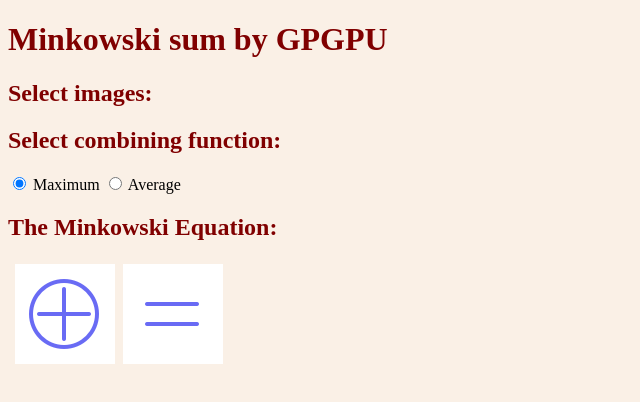
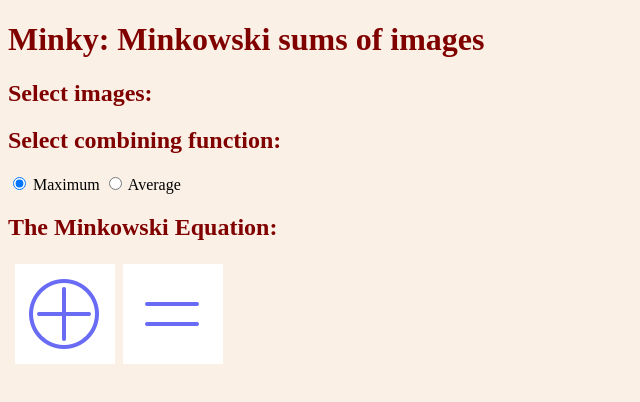
Before and after one commit to Cortado-J/Minky, a plain HTML site: page index.html in a window 1280 px wide. Shown: the whole page, without its empty margins (0-640 px from the left). Drawn offline with Linux system fonts and the light colour scheme.

Commit message:
Change title

```diff
--- a/index.html
+++ b/index.html
@@ -20,7 +20,7 @@
   <div class="test">
     <!-- Page Content -->
     <div id="page-content-wrapper" style="margin-bottom: 10px;">
-      <h1>Minkowski sum by GPGPU</h1>
+      <h1>Minky: Minkowski sums of images</h1>
 
       <!-- Image Chooser for selecteding which images to add: -->
       <div id="ImageChooser">
```
